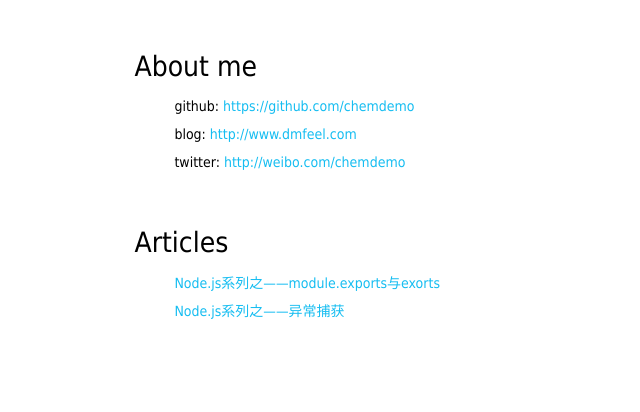
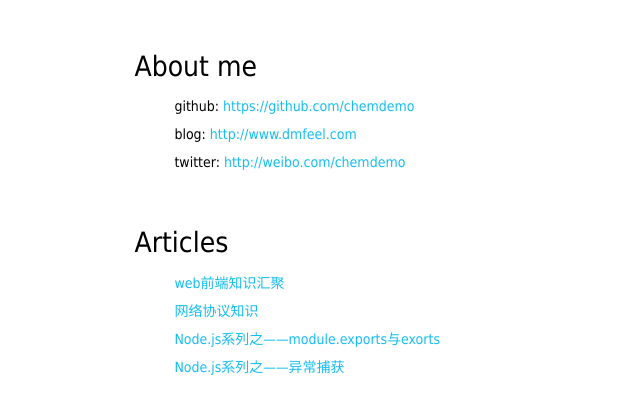
Before and after one commit to chemdemo/chemdemo.github.io, a plain HTML site: page index.html in a window 1280 px wide. Shown: the whole page, without its empty margins (0-640 px from the left). Drawn offline with Linux system fonts and the light colour scheme.

Commit message:
update home page

```diff
--- a/index.html
+++ b/index.html
@@ -45,10 +45,16 @@ dd {
             <dl>
                 <dt>Articles</dt>
                 <dd>
-                    <a href="https://github.com/chemdemo/chemdemo.github.io/blob/master/blogs/exports.md">Node.js系列之——module.exports与exorts</a>
+                    <a href="https://github.com/chemdemo/chemdemo.github.io/blob/master/blogs/frontend_knowledge.md" target="_blank">web前端知识汇聚</a>
                 </dd>
                 <dd>
-                    <a href="https://github.com/chemdemo/chemdemo.github.io/blob/master/blogs/exception_catch.md">Node.js系列之——异常捕获</a>
+                    <a href="https://github.com/chemdemo/chemdemo.github.io/blob/master/blogs/network.md" target="_blank">网络协议知识</a>
+                </dd>
+                <dd>
+                    <a href="https://github.com/chemdemo/chemdemo.github.io/blob/master/blogs/exports.md" target="_blank">Node.js系列之——module.exports与exorts</a>
+                </dd>
+                <dd>
+                    <a href="https://github.com/chemdemo/chemdemo.github.io/blob/master/blogs/exception_catch.md" target="_blank">Node.js系列之——异常捕获</a>
                 </dd>
             </dl>
         </section>
```
